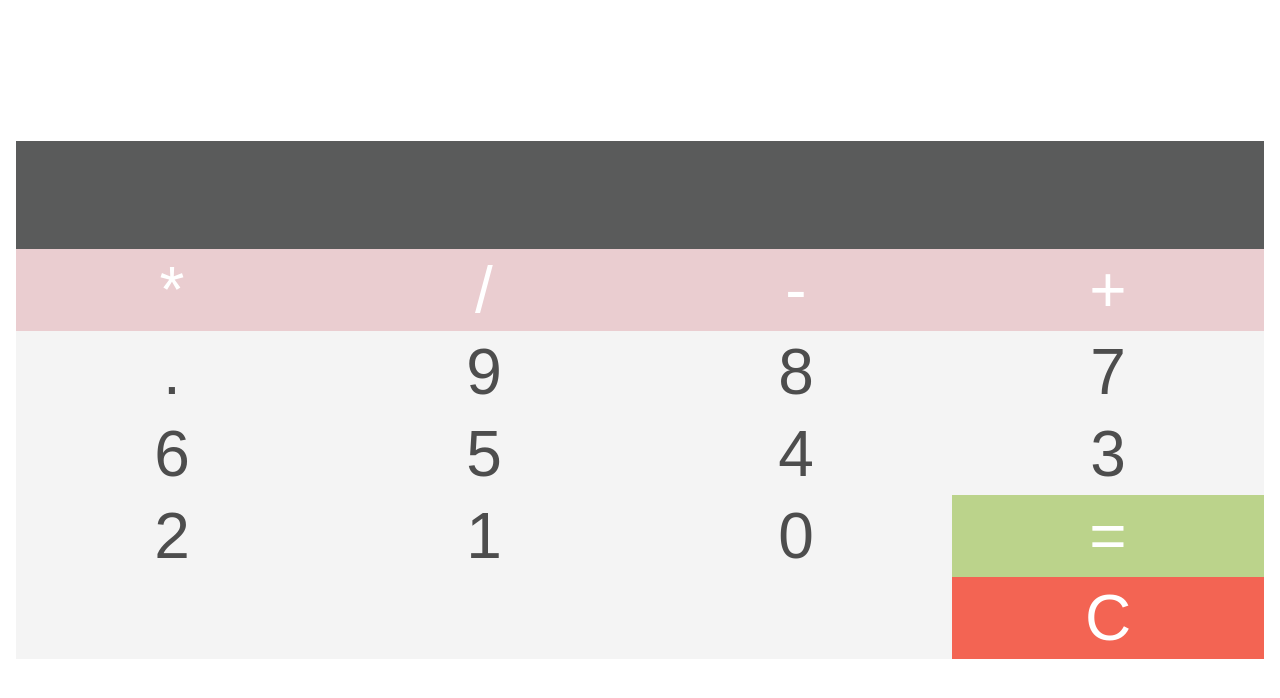
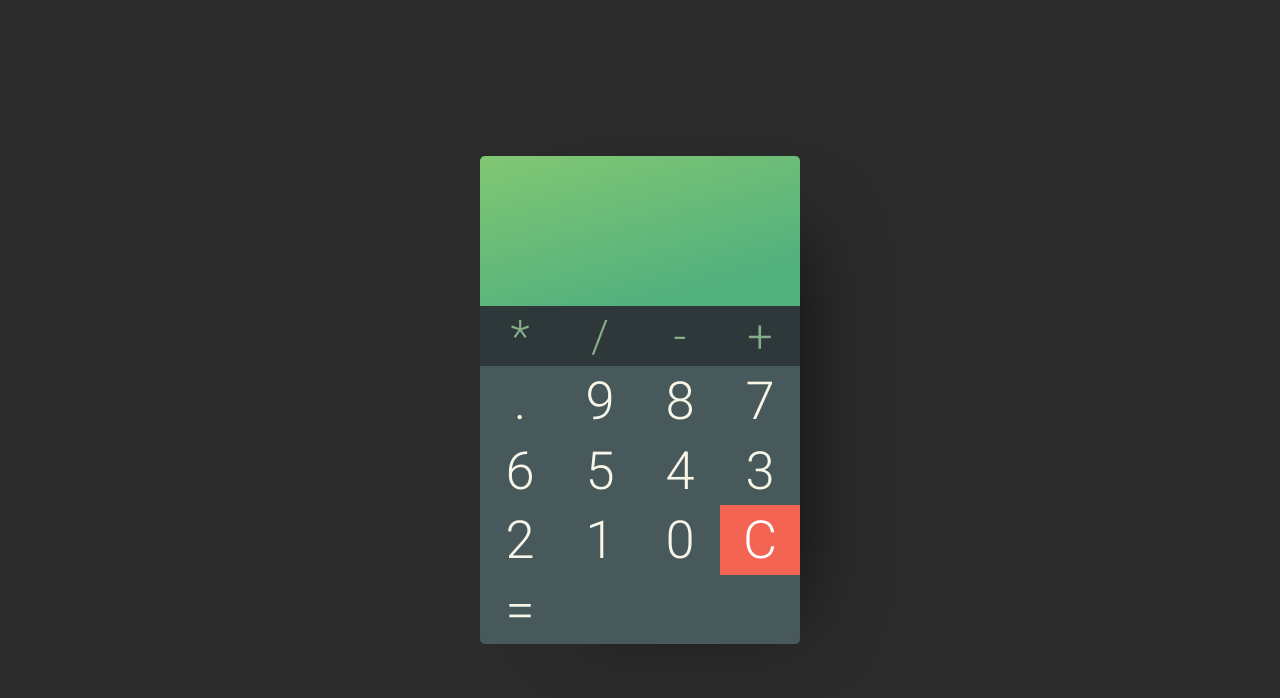
Before and after one commit to maemeier/candy-calculator, a website built with Parcel: page index.html in a window 1280 px wide. Built offline with nearby package versions, Linux system fonts and the light colour scheme.

Commit message:
change style

```diff
--- a/index.html
+++ b/index.html
@@ -3,22 +3,25 @@
   <head>
     <title>Parcel Sandbox</title>
     <meta charset="UTF-8" />
+    <link
+      href="https://fonts.googleapis.com/css?family=Roboto:300&display=swap"
+      rel="stylesheet"
+    />
   </head>
 
-    <div id="app"></div>
-    <div clsss="box">
+  <body>
+    <div class="wrape">
+      <section class="calculator">
         <form>
-
+          <input type="text" name="" id="" class="screen" />
+        </form>
         <div class="buttons">
-        <input type="text" name="" id="" class="screen" />
-        <div class="button"></div>
+          <!-- yellow -->
           <button type="button" class="btn btn-yellow" data-num="*">*</button>
           <button type="button" class="btn btn-yellow" data-num="/">/</button>
           <button type="button" class="btn btn-yellow" data-num="-">-</button>
           <button type="button" class="btn btn-yellow" data-num="+">+</button>
-
-        <!-- grey-->
-
+          <!-- grey buttons -->
           <button type="button" class="btn btn-grey" data-num=".">.</button>
           <button type="button" class="btn btn-grey" data-num="9">9</button>
           <button type="button" class="btn btn-grey" data-num="8">8</button>
@@ -31,16 +34,14 @@
           <button type="button" class="btn btn-grey" data-num="1">1</button>
           <button type="button" class="btn btn-grey" data-num="0">0</button>
 
-        <!-- special button-->
+          <button type="button" class="btn-clear btn-grey">C</button>
           <button type="button" class="btn-equal btn-grey">=</button>
-        <button type="button" class="btn btn-grey" data-num="0"></button>
-        <button type="button" class="btn btn-grey" data-num="0"></button>
-        <button type="button" class="btn btn-grey" data-num="0"></button>
-				<button type="button" class="btn-clear btn-grey">C</button>
+          <button type="button" class="btn-equal1 btn-grey1"></button>
+          <button type="button" class="btn-equal1 btn-grey1"></button>
+          <button type="button" class="btn-equal2 btn-grey1"></button>
         </div>
-      </form>
-   <div>
-
+      </section>
+    </div>
     <script src="src/index.js"></script>
   </body>
 </html>
--- a/package.json
+++ b/package.json
@@ -7,7 +7,9 @@
     "start": "parcel index.html --open",
     "build": "parcel build index.html"
   },
-  "dependencies": {},
+  "dependencies": {
+    "raleway-webfont": "3.0.1"
+  },
   "devDependencies": {
     "@babel/core": "7.2.0",
     "parcel-bundler": "^1.6.1"
--- a/src/styles.css
+++ b/src/styles.css
@@ -1,32 +1,39 @@
 body {
-  font-family: sans-serif;
+  font-family: "Roboto", sans-serif;
 }
 * {
   margin: 0;
   padding: 0;
   box-sizing: border-box;
+  font-size: 15px;
+  background: #2b2b2b;
+  font-family: "Roboto", sans-serif;
 }
-.box {
-  border-radius: 30px;
-}
+
 body {
   min-height: 100vh;
   display: flex;
   align-items: center;
   justify-content: center;
   padding: 1rem;
+  max-width: 350px;
+  margin: 0 auto;
 }
 
-.calculator {
-  flex: 0 0 65%;
-}
 .screen {
   width: 100%;
   font-size: 5rem;
   padding: 0.5rem;
-  background: #5a5b5b;
+  background: linear-gradient(
+    165deg,
+    rgba(129, 199, 115, 1) 0%,
+    rgba(83, 177, 125, 1) 80%
+  );
+
   color: #f7f6e7;
   border: none;
+  height: 150px;
+  border-radius: 5px 5px 0 0;
 }
 
 .buttons {
@@ -46,25 +53,44 @@ button:hover {
   background: #ffe5e8;
 }
 
-.btn-yellow {
-  background: #eacdd0;
-  color: white;
-}
 .btn-grey {
-  background: rgb(244, 244, 244);
-  color: #4d4d4d;
+  background: #48595c;
+  color: #f7f6e7;
 }
 .btn,
 .btn-equal,
 .btn-clear {
-  font-size: 4rem;
+  font-size: 3.5rem;
+  font-weight: lighter;
 }
 
 .btn-equal {
-  background: #bbd38b;
-  color: white;
+  background: #48595c;
+  color: #f7f6e7;
+  border-radius: 0 0 0 5px;
+}
+.btn-equal1 {
+  background: #48595c;
+  color: #f7f6e7;
+}
+.btn-equal2 {
+  background: #48595c;
+  color: #f7f6e7;
+  border-radius: 0 0 5px 0;
 }
 .btn-clear {
   background: #f36453;
   color: white;
 }
+.btn-yellow {
+  background: #2e3739;
+  color: #84ae87;
+  font-size: 3rem;
+}
+
+.wrape {
+  border: 1px;
+  box-shadow: -webkit-box-shadow: 49px 23px 85px -59px rgba(0,0,0,0.77);
+  -moz-box-shadow: 49px 23px 85px -59px rgba(0,0,0,0.77);
+  box-shadow: 49px 23px 85px -59px rgba(0,0,0,0.77);
+}
```
Lines whose indentation alone changed are shown as unchanged.
